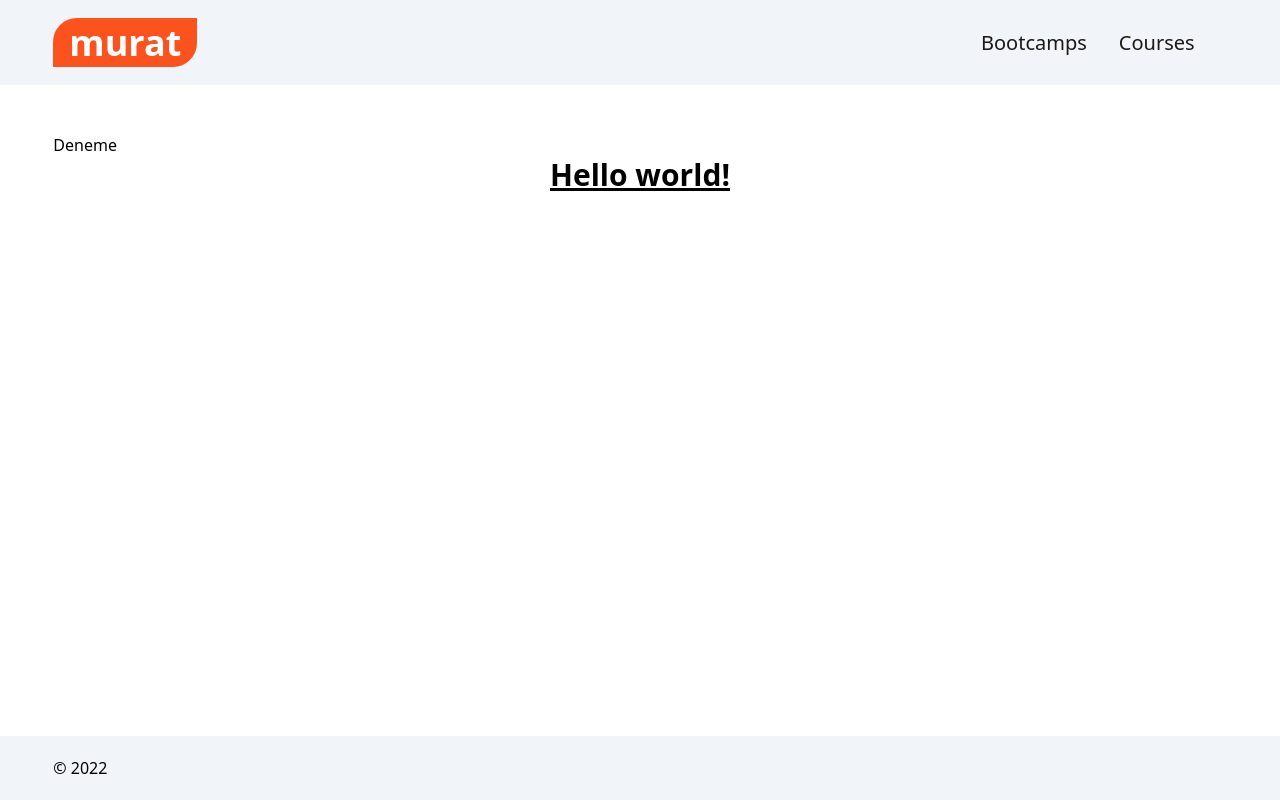
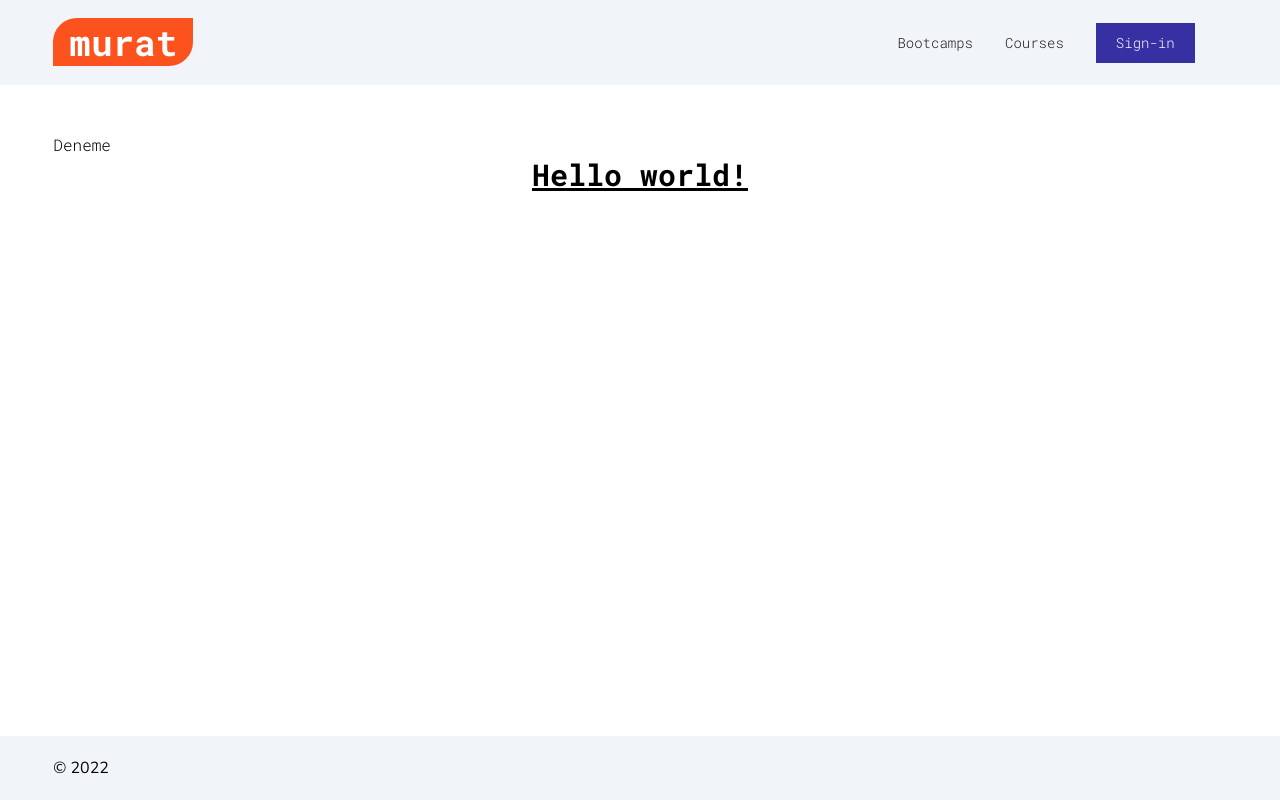
Before and after one commit to muratdem1r/bootcamp-nextjs, a Next.js app: page / in a window 1280 px wide. Built offline with nearby package versions, Linux system fonts and the light colour scheme.

Commit message:
Bootcamps Page, import google fonts

```diff
--- a/components/bootcamps/BootcampItem.js
+++ b/components/bootcamps/BootcampItem.js
@@ -1,17 +1,38 @@
 import { useRouter } from "next/router";
+import Card from "../ui/Card";
+import Button from "../ui/Button";
 
-function BootcampItem(props) {
+function BootcampItem({ bootcamp }) {
   const router = useRouter();
 
   const showDetailsHandler = () => {
-    router.push("/bootcamps/" + props.id);
+    router.push("/bootcamps/" + bootcamp.id);
   };
 
   return (
-    <>
-      <div>{props.id} item</div>
-      <button onClick={showDetailsHandler}>Show details</button>
-    </>
+    <Card>
+      <h1 className="text-white font-bold text-2xl text-center">
+        {bootcamp.name}
+      </h1>
+      <p className="text-neutral-500 clamp">{bootcamp.description}</p>
+      <div className="flex items-end self-end ">
+        <div className="flex flex-wrap">
+          {bootcamp.careers.map((career) => {
+            return (
+              <div className="bg-neutral-200 m-0.5 p-0.5">
+                <span className="gradient-text font-bold">{career}</span>
+              </div>
+            );
+          })}
+        </div>
+        <Button
+          className="text-xs py-1 px-3 rounded"
+          onClick={showDetailsHandler}
+        >
+          More info
+        </Button>
+      </div>
+    </Card>
   );
 }
 
--- a/components/bootcamps/BootcampList.js
+++ b/components/bootcamps/BootcampList.js
@@ -1,15 +1,13 @@
 import React from "react";
 import BootcampItem from "./BootcampItem";
 
-function BootcampList() {
+function BootcampList({ bootcamps }) {
   return (
-    <>
-      <div>BootcampList</div>
-      <BootcampItem
-        key={"5d725a1b7b292f5f8ceff788"}
-        id={"5d725a1b7b292f5f8ceff788"}
-      />
-    </>
+    <div className="grid grid-cols-1 md:grid-cols-2 lg:grid-cols-3 xl:grid-cols-4 gap-5 my-5">
+      {bootcamps.map((bootcamp) => {
+        return <BootcampItem key={bootcamp.id} bootcamp={bootcamp} />;
+      })}
+    </div>
   );
 }
 
--- a/components/layout/Navbar.js
+++ b/components/layout/Navbar.js
@@ -3,6 +3,7 @@ import { useRouter } from "next/router";
 import { useEffect, useState } from "react";
 import { GiTireIronCross } from "react-icons/gi";
 import { IoIosMenu } from "react-icons/io";
+import Button from "../ui/Button";
 import styles from "./Navbar.module.css";
 
 function Navbar() {
@@ -42,7 +43,7 @@ function Navbar() {
           } `}
           id="navbar"
         >
-          <ul className="flex flex-col md:flex-row">
+          <ul className="flex flex-col items-center md:flex-row">
             <li
               onClick={() => {
                 setIsOpen(false);
@@ -59,6 +60,16 @@ function Navbar() {
             >
               <Link href="/courses">Courses</Link>
             </li>
+            <li
+              onClick={() => {
+                setIsOpen(false);
+              }}
+              className={router.pathname === "/signin" ? styles.active : ""}
+            >
+              <Button className={"py-2.5 px-5"}>
+                <Link href="/signin">Sign-in</Link>
+              </Button>
+            </li>
           </ul>
         </nav>
       </div>
--- a/components/layout/Navbar.module.css
+++ b/components/layout/Navbar.module.css
@@ -6,7 +6,7 @@
     @apply mt-5
     md:mt-0
     md:mr-8
-    text-xl
+    text-sm
     text-stone-900
     hover:text-sufle
     ease-in
--- /dev/null
+++ b/components/ui/Button.js
@@ -0,0 +1,14 @@
+import React from "react";
+
+function Button({ children, onClick, className }) {
+  return (
+    <button
+      onClick={onClick}
+      className={`bg-indigo-800 text-white  hover:-translate-x-0.5 hover:-translate-y-1 hover:shadow-[3px_3px_0_0] hover:shadow-black ${className}`}
+    >
+      {children}
+    </button>
+  );
+}
+
+export default Button;
--- /dev/null
+++ b/components/ui/Card.js
@@ -0,0 +1,11 @@
+import React from "react";
+
+function Card({ children }) {
+  return (
+    <div className="bg-slate-300 shadow-md grid items-start gap-y-5 p-5 rounded">
+      {children}
+    </div>
+  );
+}
+
+export default Card;
--- a/pages/bootcamps/[bootcampId].js
+++ b/pages/bootcamps/[bootcampId].js
@@ -1,29 +1,31 @@
 // domain.com/bootcamps/bootcampId
 
 import axios from "axios";
-import { useRouter } from "next/router";
-import { useEffect } from "react";
 
-function BootcampDetailsPage() {
-  const router = useRouter();
-
-  return (
-    <h1 className="text-3xl font-bold underline text-center">
-      Bootcamp singular!
-    </h1>
-  );
+function BootcampDetailsPage({ bootcamp }) {
+  if (bootcamp) {
+    return (
+      <h1 className="text-3xl font-bold underline text-center">
+        Bootcamp singular! {bootcamp.id}
+      </h1>
+    );
+  }
+  return <h1>Couldn't find</h1>;
 }
 
 export async function getStaticPaths() {
+  const res = await axios.get(process.env.HOST + "/api/v1/bootcamps");
+  const data = res.data.data;
+
+  const paths = data.map((bootcamp) => {
+    return {
+      params: { bootcampId: bootcamp.id },
+    };
+  });
+
   return {
     fallback: false,
-    paths: [
-      {
-        params: {
-          bootcampId: "5d725a1b7b292f5f8ceff788",
-        },
-      },
-    ],
+    paths: paths,
   };
 }
 
@@ -31,10 +33,15 @@ export async function getStaticProps(context) {
   // Fetching single bootcamp from API
 
   const bootcampId = context.params.bootcampId;
-  console.log(bootcampId);
+
+  const res = await axios.get(
+    process.env.HOST + "/api/v1/bootcamps/" + bootcampId
+  );
+  const data = res.data.data;
+
   return {
     props: {
-      data: {},
+      bootcamp: data,
     },
     revalidate: 10,
   };
--- a/pages/bootcamps/index.js
+++ b/pages/bootcamps/index.js
@@ -2,12 +2,11 @@
 import axios from "axios";
 import BootcampList from "../../components/bootcamps/BootcampList";
 
-function BootcampsPage(props) {
-  console.log(props.bootcamps.data);
+function BootcampsPage({ bootcamps }) {
   return (
     <>
       <h1 className="text-3xl font-bold underline text-center">Bootcamps!</h1>
-      <BootcampList />
+      <BootcampList bootcamps={bootcamps} />
     </>
   );
 }
@@ -15,10 +14,11 @@ function BootcampsPage(props) {
 export async function getStaticProps() {
   // Fetching data from API
   const res = await axios.get(process.env.HOST + "/api/v1/bootcamps");
+  const data = res.data.data;
 
   return {
     props: {
-      bootcamps: res.data,
+      bootcamps: data,
     },
     revalidate: 10,
   };
--- a/styles/globals.css
+++ b/styles/globals.css
@@ -1,3 +1,5 @@
+@import url('https://fonts.googleapis.com/css2?family=Nunito:wght@300;400;700&family=Roboto+Mono:wght@300;400;700&display=swap');
+
 @tailwind base;
 @tailwind components;
 @tailwind utilities;
@@ -9,3 +11,23 @@
     padding: 0;
     box-sizing: border-box;
 }
+body{
+    font-family: 'Roboto Mono', monospace;
+    font-weight: 300;
+}
+p{
+    font-family: 'Nunito', sans-serif;
+    font-weight: 300;
+}
+.gradient-text{
+    background-image: radial-gradient(circle farthest-corner at 50% 100%,#e463f9,#777bff);
+    background-clip: text;
+    -webkit-text-fill-color: transparent;
+}
+
+.clamp{
+    overflow: hidden;
+    display: -webkit-box;
+    -webkit-box-orient: vertical;
+    -webkit-line-clamp: 4;
+}
```
